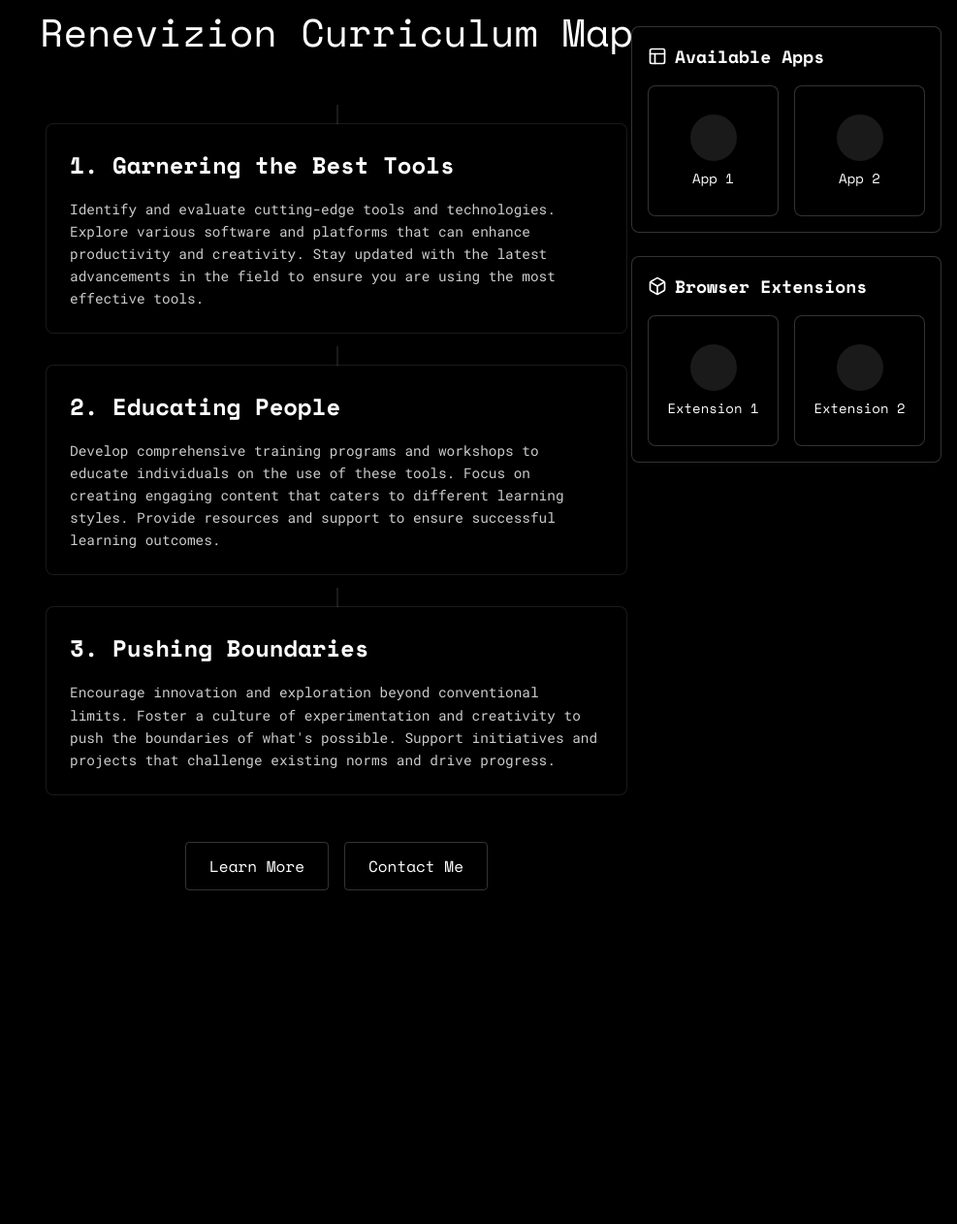
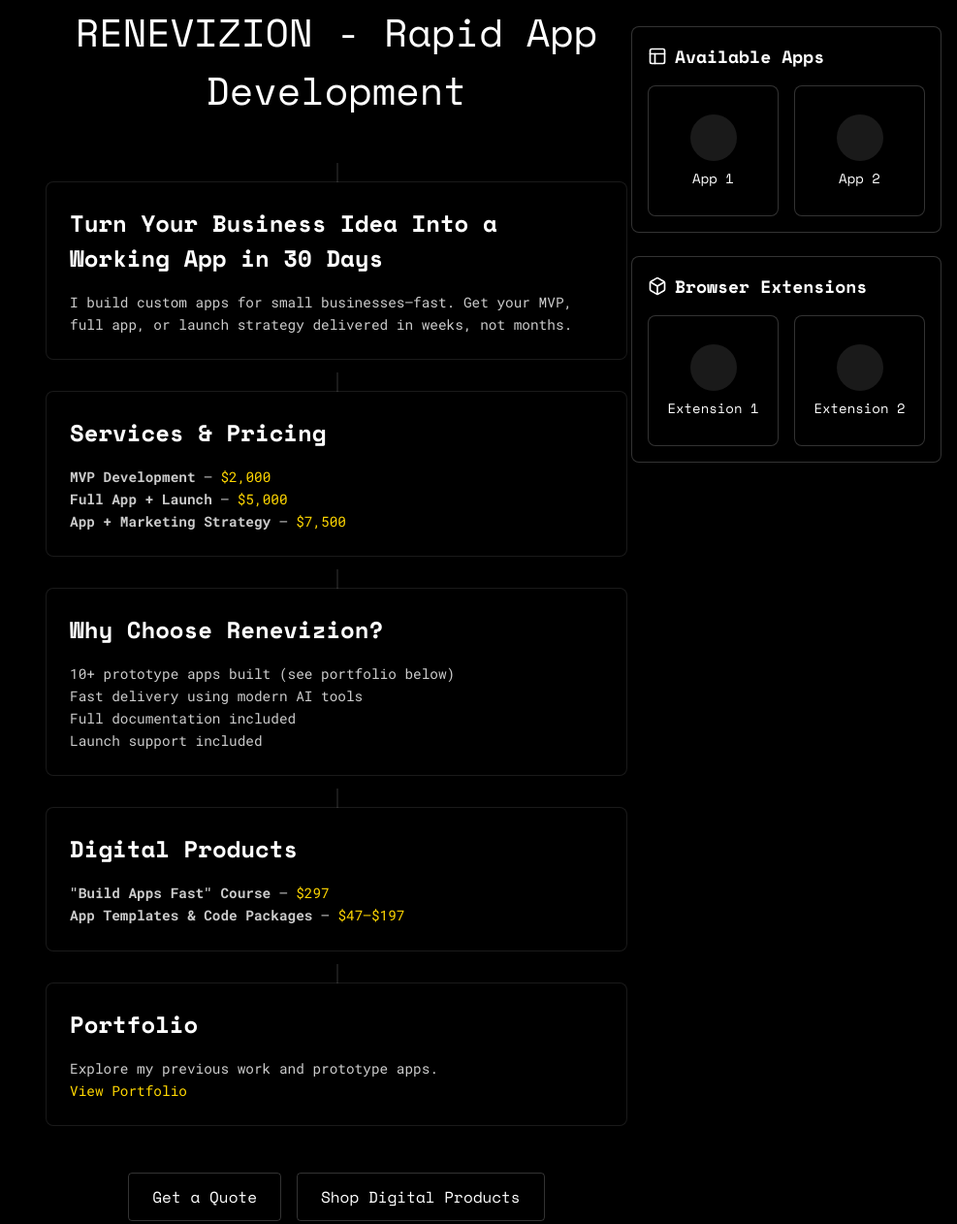
Before and after one commit to Renevizion/Renevizion.github.io, a plain HTML site: page index.html in a window 1280 px wide. Shown: the part 173-1435 px from the top of the page at 97% size, without its empty margins (293-1280 px from the left). Before the commit the page ends 1155 px from the top, so only its background shows below. Drawn offline with nearby package versions, Linux system fonts and the light colour scheme.

Commit message:
Resolve merge conflict and update homepage for rapid app development positioning

```diff
--- a/index.html
+++ b/index.html
@@ -225,33 +225,54 @@
 </head>
 <body>
   <div class="map-container">
-    <div class="map-icon">🚀</div>
-    <h1 class="map-title">Renevizion Curriculum Map</h1>
+    <div class="map-icon">⚡️</div>
+    <h1 class="map-title">RENEVIZION - Rapid App Development</h1>
 
     <div class="map-node">
-      <h2 class="node-title">1. Garnering the Best Tools</h2>
+      <h2 class="node-title">Turn Your Business Idea Into a Working App in 30 Days</h2>
       <p class="node-content">
-        Identify and evaluate cutting-edge tools and technologies. Explore various software and platforms that can enhance productivity and creativity. Stay updated with the latest advancements in the field to ensure you are using the most effective tools.
+        I build custom apps for small businesses—fast. Get your MVP, full app, or launch strategy delivered in weeks, not months.
       </p>
     </div>
 
     <div class="map-node">
-      <h2 class="node-title">2. Educating People</h2>
-      <p class="node-content">
-        Develop comprehensive training programs and workshops to educate individuals on the use of these tools. Focus on creating engaging content that caters to different learning styles. Provide resources and support to ensure successful learning outcomes.
-      </p>
+      <h2 class="node-title">Services & Pricing</h2>
+      <ul class="node-content" style="text-align:left;">
+        <li><strong>MVP Development</strong> – <span style="color:#FFD700;">$2,000</span></li>
+        <li><strong>Full App + Launch</strong> – <span style="color:#FFD700;">$5,000</span></li>
+        <li><strong>App + Marketing Strategy</strong> – <span style="color:#FFD700;">$7,500</span></li>
+      </ul>
     </div>
 
     <div class="map-node">
-      <h2 class="node-title">3. Pushing Boundaries</h2>
+      <h2 class="node-title">Why Choose Renevizion?</h2>
+      <ul class="node-content" style="text-align:left;">
+        <li>10+ prototype apps built (see portfolio below)</li>
+        <li>Fast delivery using modern AI tools</li>
+        <li>Full documentation included</li>
+        <li>Launch support included</li>
+      </ul>
+    </div>
+
+    <div class="map-node">
+      <h2 class="node-title">Digital Products</h2>
+      <ul class="node-content" style="text-align:left;">
+        <li><strong>"Build Apps Fast" Course</strong> – <span style="color:#FFD700;">$297</span></li>
+        <li><strong>App Templates & Code Packages</strong> – <span style="color:#FFD700;">$47–$197</span></li>
+      </ul>
+    </div>
+
+    <div class="map-node">
+      <h2 class="node-title">Portfolio</h2>
       <p class="node-content">
-        Encourage innovation and exploration beyond conventional limits. Foster a culture of experimentation and creativity to push the boundaries of what's possible. Support initiatives and projects that challenge existing norms and drive progress.
+        Explore my previous work and prototype apps. <br>
+        <a href="#portfolio" style="color:#FFD700;">View Portfolio</a>
       </p>
     </div>
 
     <div class="map-actions">
-      <a href="automation-levels.html" class="map-button">Learn More</a>
-      <a href="contact.html" class="map-button">Contact Me</a>
+      <a href="contact.html" class="map-button">Get a Quote</a>
+      <a href="#digital-products" class="map-button">Shop Digital Products</a>
     </div>
   </div>
 
```
